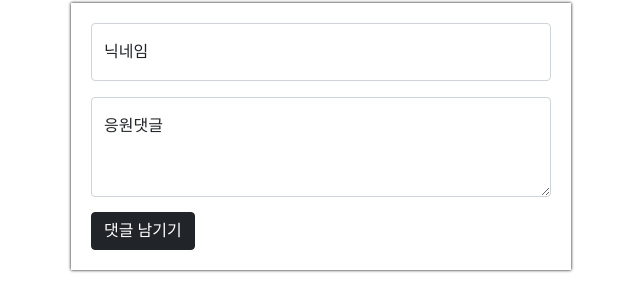
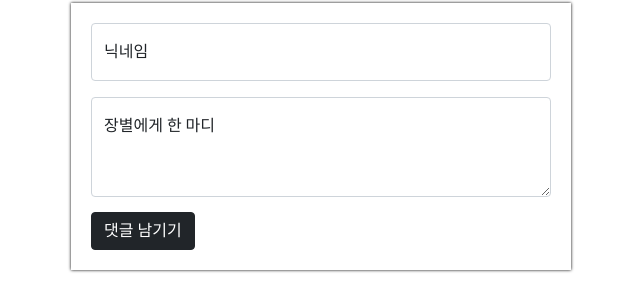
Before and after one commit to amisu1203/99-STUDY, a Flask app: page / in a window 1280 px wide. Shown: the part 317-624 px from the top of the page, without its empty margins (319-959 px from the left). Run offline with Flask 2, Linux system fonts and the light colour scheme; data that the repository does not hold is empty.

Commit message:
코멘트 문구 변경

```diff
--- a/4주차api생성/projects/05.fan/deploy/templates/index.html
+++ b/4주차api생성/projects/05.fan/deploy/templates/index.html
@@ -129,7 +129,7 @@
       </div>
       <div class="form-floating">
         <textarea class="form-control" placeholder="Leave a comment here" id="comment" style="height: 100px"></textarea>
-        <label for="floatingTextarea2">응원댓글</label>
+        <label for="floatingTextarea2">장별에게 한 마디</label>
       </div>
       <button onclick="save_comment()" type="button" class="btn btn-dark">댓글 남기기</button>
     </div>
--- a/4주차api생성/projects/05.fan/templates/index.html
+++ b/4주차api생성/projects/05.fan/templates/index.html
@@ -129,7 +129,7 @@
       </div>
       <div class="form-floating">
         <textarea class="form-control" placeholder="Leave a comment here" id="comment" style="height: 100px"></textarea>
-        <label for="floatingTextarea2">응원댓글</label>
+        <label for="floatingTextarea2">장별에게 한 마디</label>
       </div>
       <button onclick="save_comment()" type="button" class="btn btn-dark">댓글 남기기</button>
     </div>
```
